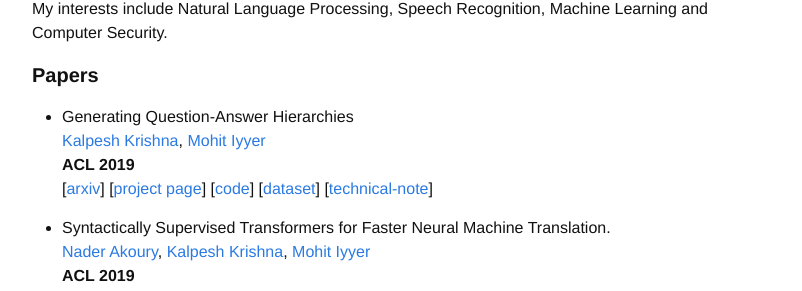
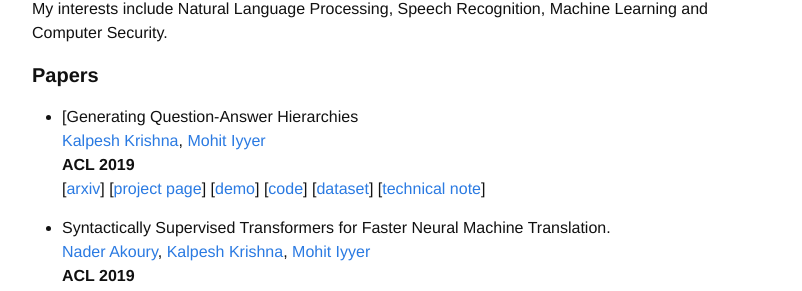
Before and after one commit to martiansideofthemoon/martiansideofthemoon.github.io, a Jekyll site: the page built from _pages/research.md, in a window 1280 px wide and 900 px high. Shown: the part 152-443 px from the top of the window, without its empty margins (238-1040 px from the left). Built offline with Jekyll 4.4.1, drawn with Linux system fonts in a browser that asks for light colours; comment, search, counter and statistics services are not loaded.

Commit message:
Adding link to web demo

```diff
--- a/_pages/research.md
+++ b/_pages/research.md
@@ -7,10 +7,10 @@ My interests include Natural Language Processing, Speech Recognition, Machine Le
 
 #### **Papers**
 
-* Generating Question-Answer Hierarchies
+* [Generating Question-Answer Hierarchies
 [Kalpesh Krishna](http://martiansideofthemoon.github.io/), [Mohit Iyyer](https://people.cs.umass.edu/~miyyer/)
 **ACL 2019**
-\[[arxiv](https://arxiv.org/abs/1906.02622)\] \[[project page](http://squash.cs.umass.edu/)\] \[[code](https://github.com/martiansideofthemoon/squash-generation)\] \[[dataset](https://drive.google.com/open?id=1FlVtPgyBiJIEOIecnNLH3cg0EbKkK0Z4)\] \[[technical-note]({{ site.url }}/assets/squash-technical-note.pdf)\]
+\[[arxiv](https://arxiv.org/abs/1906.02622)\] \[[project page](http://squash.cs.umass.edu/)\] \[[demo](http://squash.cs.umass.edu:3000/?id=04bf8a42f934944809e76ec1)\] \[[code](https://github.com/martiansideofthemoon/squash-generation)\] \[[dataset](https://drive.google.com/open?id=1FlVtPgyBiJIEOIecnNLH3cg0EbKkK0Z4)\] \[[technical note](https://arxiv.org/pdf/1906.02622.pdf#page=15)\]
 
 * Syntactically Supervised Transformers for Faster Neural Machine Translation.
 [Nader Akoury](https://people.cs.umass.edu/~nsa/), [Kalpesh Krishna](http://martiansideofthemoon.github.io/), [Mohit Iyyer](https://people.cs.umass.edu/~miyyer/)
```
Also changed, not shown: _pages/cv.md (+2 -0 lines), index.md (+2 -0 lines).
